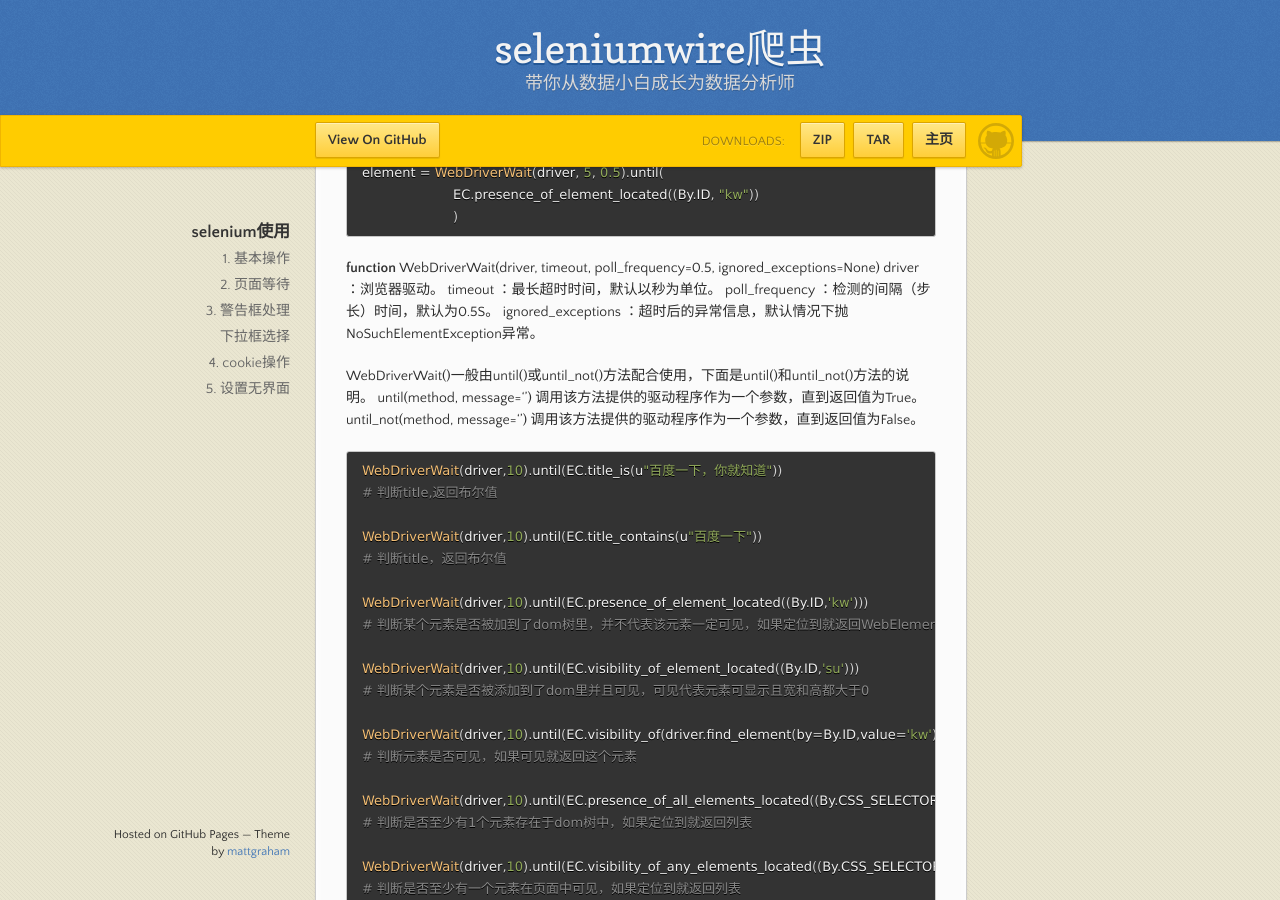
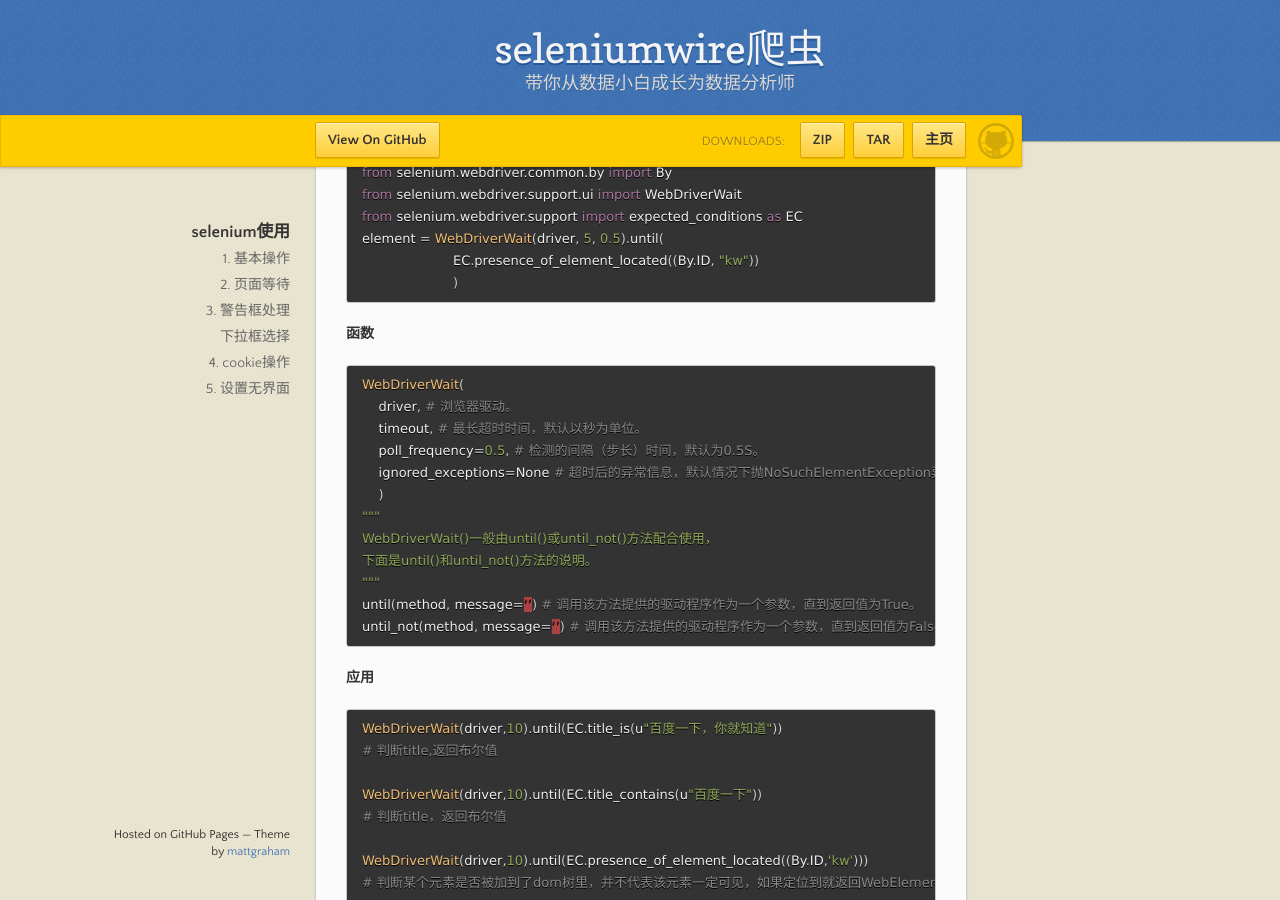
Before and after one commit to analy-liu/analy-liu.github.io, a Jekyll site: the page built from _posts/2022-07-25-Python_Seleniumwire.md, in a window 1280 px wide and 900 px high, scrolled down 2168 px. Built offline with Jekyll 4.4.1, drawn with Linux system fonts in a browser that asks for light colours; some of the changed text lies outside the part shown.

Commit message:
优化排版

````diff
--- a/_posts/2022-07-25-Python_Seleniumwire.md
+++ b/_posts/2022-07-25-Python_Seleniumwire.md
@@ -18,6 +18,7 @@ layout: default
 3. 设置环境变量
 
 ## 1. 基本操作
+
 ```python
 from selenium import webdriver
 # 打开浏览器
@@ -94,7 +95,9 @@ move_to_element()# 鼠标悬停。
 # 关闭浏览器
 driver.close()
 ```
+
 ## 2. 页面等待
+
 ```python
 from selenium.webdriver.common.by import By
 from selenium.webdriver.support.ui import WebDriverWait
@@ -103,16 +106,25 @@ element = WebDriverWait(driver, 5, 0.5).until(
                       EC.presence_of_element_located((By.ID, "kw"))
                       )
 ```
-**function**
-WebDriverWait(driver, timeout, poll_frequency=0.5, ignored_exceptions=None)
-driver ：浏览器驱动。
-timeout ：最长超时时间，默认以秒为单位。
-poll_frequency ：检测的间隔（步长）时间，默认为0.5S。
-ignored_exceptions ：超时后的异常信息，默认情况下抛NoSuchElementException异常。
+**函数**
 
-WebDriverWait()一般由until()或until_not()方法配合使用，下面是until()和until_not()方法的说明。
-until(method, message=‘’) 调用该方法提供的驱动程序作为一个参数，直到返回值为True。
-until_not(method, message=‘’) 调用该方法提供的驱动程序作为一个参数，直到返回值为False。
+```python
+WebDriverWait(
+    driver, # 浏览器驱动。
+    timeout, # 最长超时时间，默认以秒为单位。
+    poll_frequency=0.5, # 检测的间隔（步长）时间，默认为0.5S。
+    ignored_exceptions=None # 超时后的异常信息，默认情况下抛NoSuchElementException异常。
+    )
+"""
+WebDriverWait()一般由until()或until_not()方法配合使用，
+下面是until()和until_not()方法的说明。
+"""
+until(method, message=‘’) # 调用该方法提供的驱动程序作为一个参数，直到返回值为True。
+until_not(method, message=‘’) # 调用该方法提供的驱动程序作为一个参数，直到返回值为False。
+```
+
+**应用**
+
 ```python
 WebDriverWait(driver,10).until(EC.title_is(u"百度一下，你就知道"))
 # 判断title,返回布尔值
@@ -170,15 +182,20 @@ instance = WebDriverWait(driver,10).until(EC.alert_is_present())
 instance.accept()
 # 关闭弹窗
 ```
+
 ## 3. 警告框处理
+
 ```python
 alert = driver.switch_to_alert()
 ```
+
 text：返回 alert/confirm/prompt 中的文字信息。
 accept()：接受现有警告框。
 dismiss()：解散现有警告框。
 send_keys(keysToSend)：发送文本至警告框。keysToSend：将文本发送至警告框。
+
 ### 下拉框选择
+
 ```python
 from selenium import webdriver
 from selenium.webdriver.support.select import Select
@@ -190,6 +207,7 @@ driver.get('http://www.baidu.com')
 sel = driver.find_element_by_xpath("//select[@id='nr']")
 Select(sel).select_by_value('50')  # 显示50条
 ```
+
 ## 4. cookie操作
 
 **selenium**
@@ -207,8 +225,11 @@ driver.delete_all_cookies()# 删除所有cookie信息
 for item in cookies:
     driver.add_cookie(item)
 ```
+
 **seleniumwire**
+
 seleniumwire有requests函数，可以获取用selenium获取不到的返回值
+
 ```python
 # 输出指定cookie
 for i in driver.requests:
@@ -218,7 +239,9 @@ for i in driver.requests:
             cookie = re.findall(r'(SESSION.*(?=;))', cookie)[0]
             self.cookies[i.headers['Host']] = cookie
 ```
+
 ## 5. 设置无界面
+
 ```python
 from selenium import webdriver # 模拟登录
 from selenium.webdriver.chrome.options import Options
````
